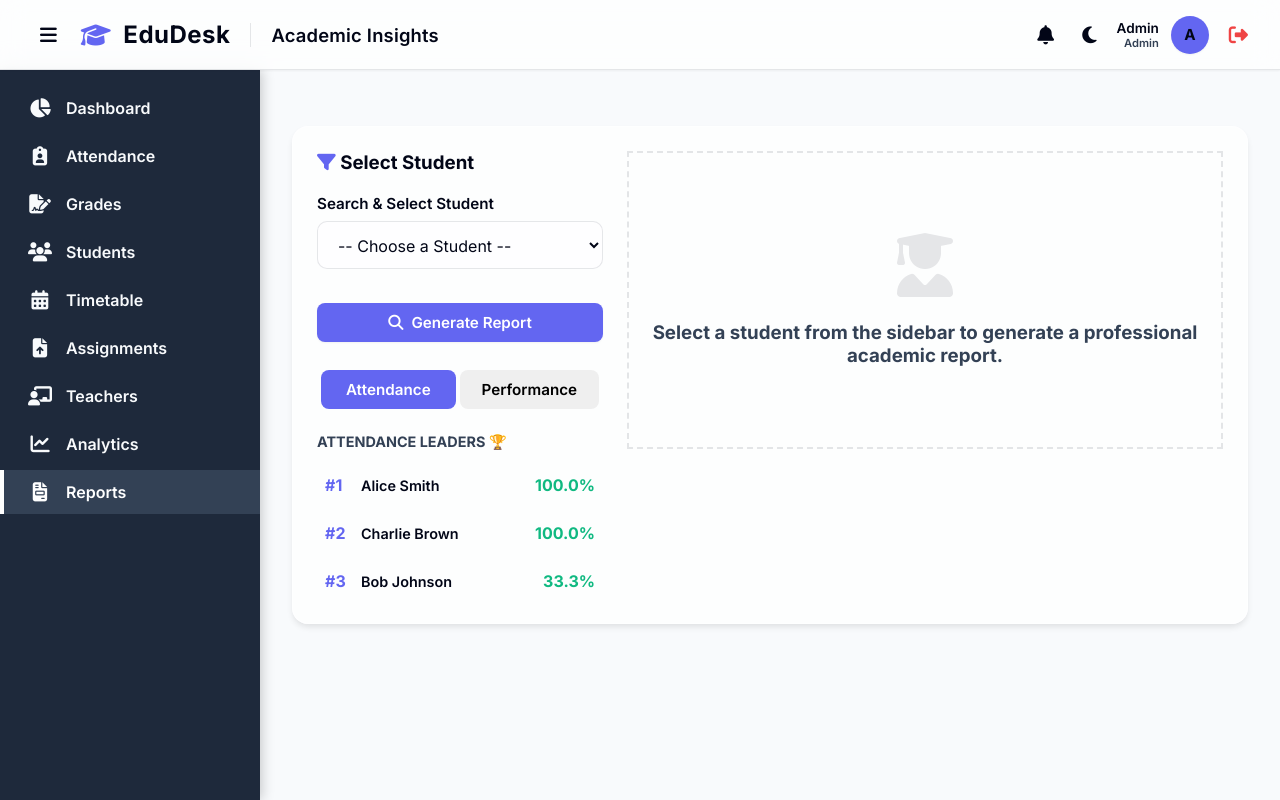
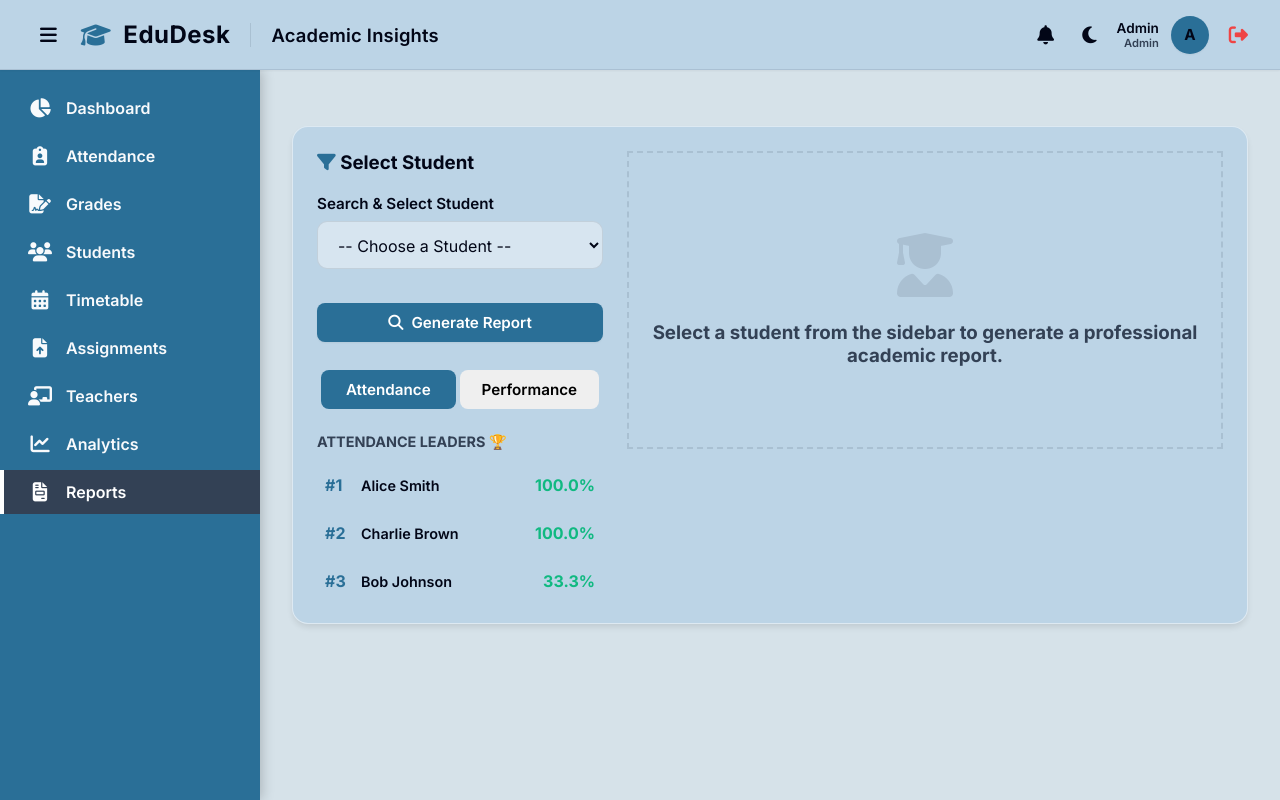
Before and after one commit to ethicalknight/EduDesk, a Flask app: page /reports in a window 1280 px wide. Run offline with Flask 3, Linux system fonts and the light colour scheme; a user stored in the database is signed in.

Commit message:
Initial commit

```diff
--- a/static/css/style.css
+++ b/static/css/style.css
@@ -1,21 +1,21 @@
 :root {
-    --primary-color: #6366f1;
+    --primary-color: #2a6f97;
     /* Indigo 500 */
-    --primary-hover: #4f46e5;
+    --primary-hover: #2a6f97;
     /* Indigo 600 */
     --secondary-color: #64748b;
     /* Slate 500 */
 
-    --bg-color: #f8fafc;
+    --bg-color: #d6e2e9;
     /* Slate 50 */
 
-    --sidebar-bg: #1e293b;
+    --sidebar-bg: #2a6f97;
     /* Slate 800 */
     --sidebar-text: #f8fafc;
     --sidebar-hover: #334155;
     --sidebar-active-text: #ffffff;
 
-    --card-bg: rgba(255, 255, 255, 0.7);
+    --card-bg: /* rgba(255, 255, 255, 0.7); */ #bcd4e6;
     --card-border: rgba(255, 255, 255, 0.5);
 
     --text-main: #020617;
@@ -315,7 +315,7 @@ div.form-group label {
     display: block;
     margin-bottom: 8px;
     font-weight: 600;
-    color: var(--text-main);
+    color: var(--text-main); /* hftfjdrgghmfghjhgfdfghgfdsdfgh*/
     font-size: 0.95rem;
 }
 
@@ -533,6 +533,11 @@ table.styled-table tbody tr:hover {
     border: 1px solid #B46C6C;
 }
 
+
+.btn-primary {
+    background-color: #2a6f97;
+}
+
 /* Mobile Responsiveness */
 @media (max-width: 768px) {
     body {
```
Also changed, not shown: templates/dashboard.html (+29 -15 lines), instance/edudesk.db.
